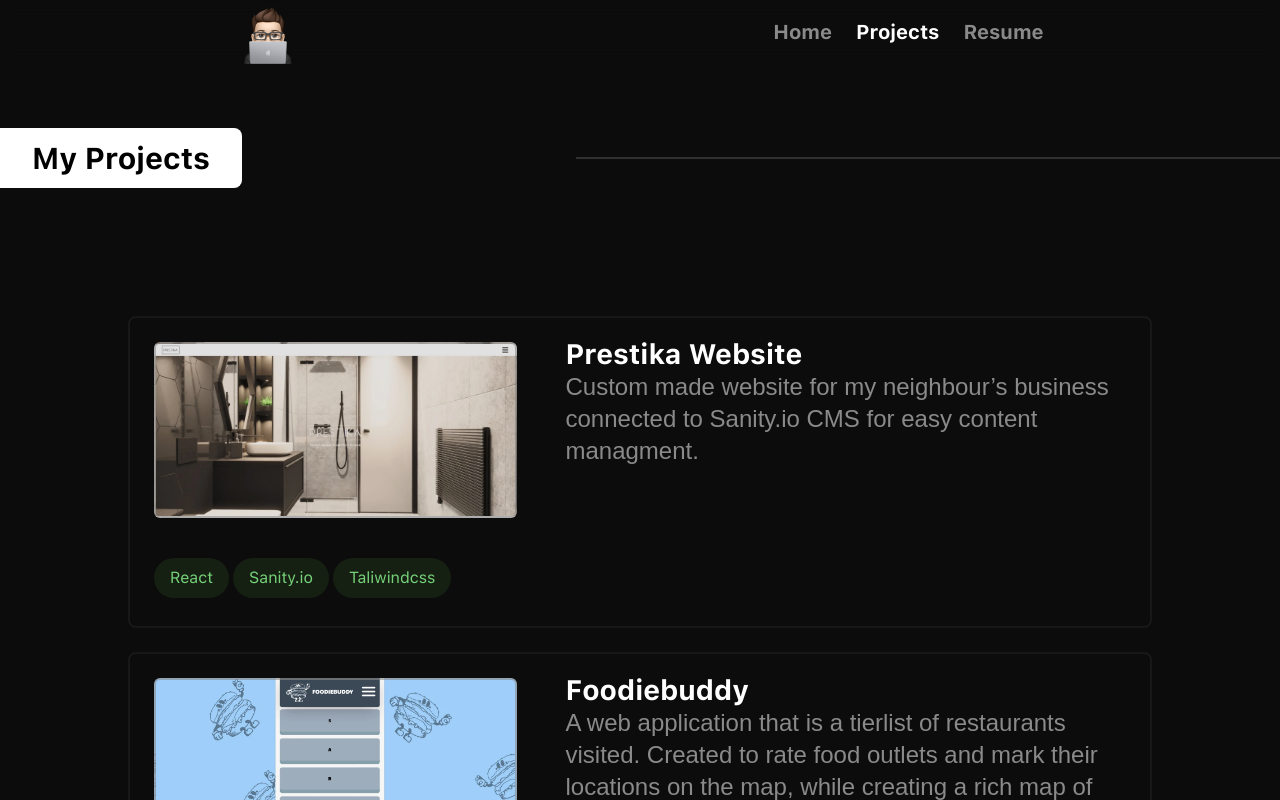
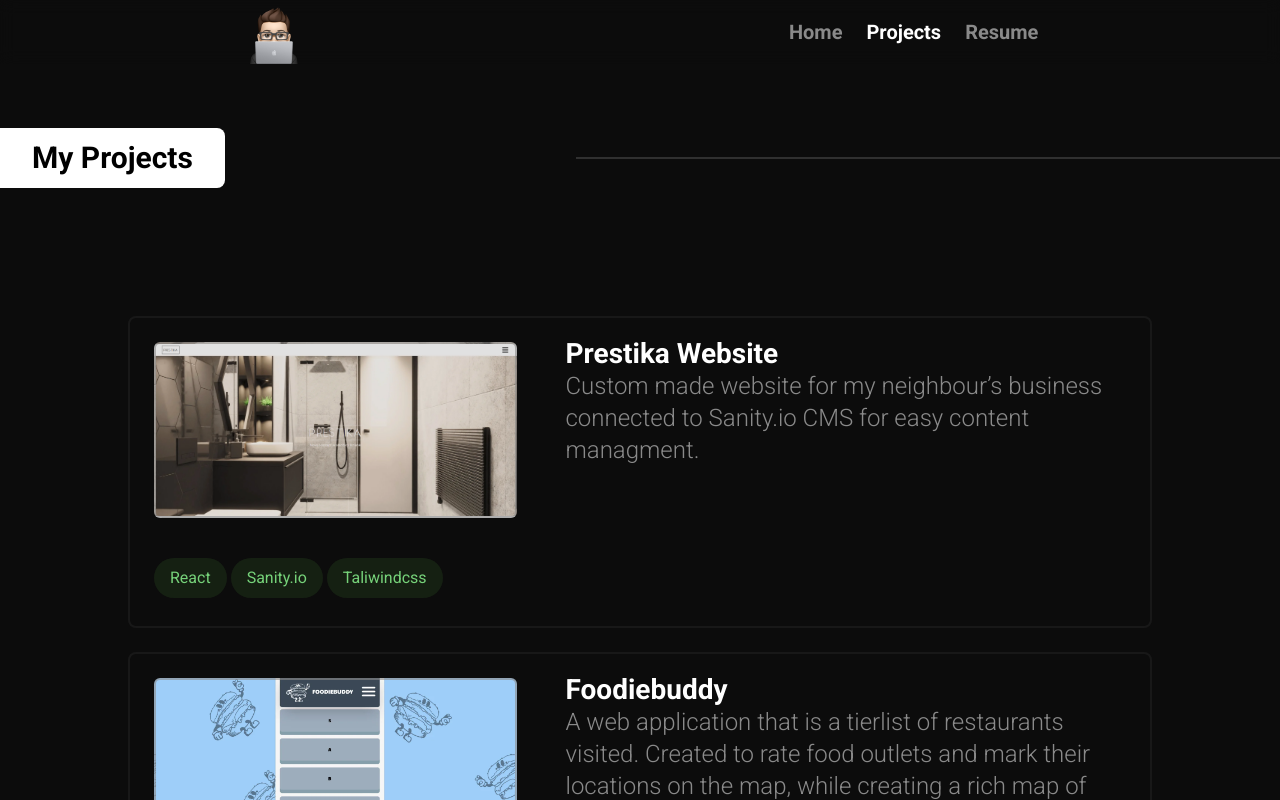
Before and after one commit to j-lewandowski/portfolio-v2, a Next.js app: page /projects in a window 1280 px wide. Built offline with nearby package versions, Linux system fonts and the light colour scheme; a web font is replaced by a local one.

Commit message:
changed font

```diff
--- a/app/(page)/layout.tsx
+++ b/app/(page)/layout.tsx
@@ -1,4 +1,5 @@
 import type { Metadata } from "next";
+import { Roboto } from "next/font/google";
 import Image from "next/image";
 import localFont from "next/font/local";
 import "../globals.css";
@@ -10,14 +11,20 @@ export const metadata: Metadata = {
   description: "Portfolio website",
 };
 
-const SFPro = localFont({
-  src: [
-    { path: "../../public/fonts/SF-Pro-Text-Thin.woff2", weight: "100" },
-    { path: "../../public/fonts/SF-Pro-Text-Regular.woff2", weight: "400" },
-    { path: "../../public/fonts/SF-Pro-Text-Medium.woff2", weight: "500" },
-    { path: "../../public/fonts/SF-Pro-Text-Bold.woff2", weight: "700" },
-    { path: "../../public/fonts/SF-Pro.woff2", weight: "300" },
-  ],
+// const SFPro = localFont({
+//   src: [
+//     { path: "../../public/fonts/SF-Pro-Text-Thin.woff2", weight: "100" },
+//     { path: "../../public/fonts/SF-Pro-Text-Regular.woff2", weight: "400" },
+//     { path: "../../public/fonts/SF-Pro-Text-Medium.woff2", weight: "500" },
+//     { path: "../../public/fonts/SF-Pro-Text-Bold.woff2", weight: "700" },
+//     { path: "../../public/fonts/SF-Pro.woff2", weight: "300" },
+//   ],
+//   variable: "--font-SFPro",
+// });
+
+const font = Roboto({
+  weight: ["100", "400", "500", "700", "300"],
+  subsets: ["latin"],
   variable: "--font-SFPro",
 });
 
@@ -29,7 +36,7 @@ export default function RootLayout({
   return (
     <html lang="en">
       <body
-        className={`${SFPro.variable} font-sans bg-primary relative overflow-y-visible`}
+        className={`${font.variable} font-sans bg-primary relative overflow-y-visible`}
       >
         <Navbar />
         <main>{children}</main>
```
